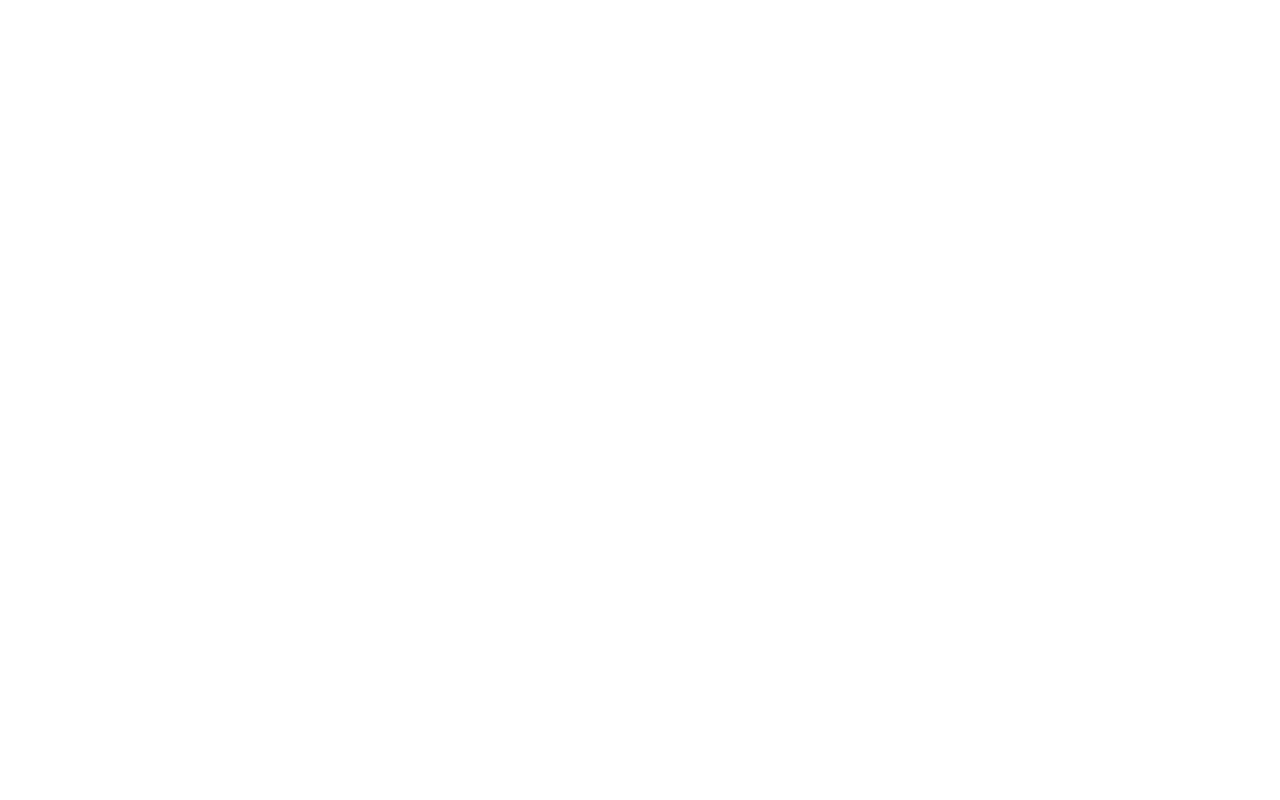
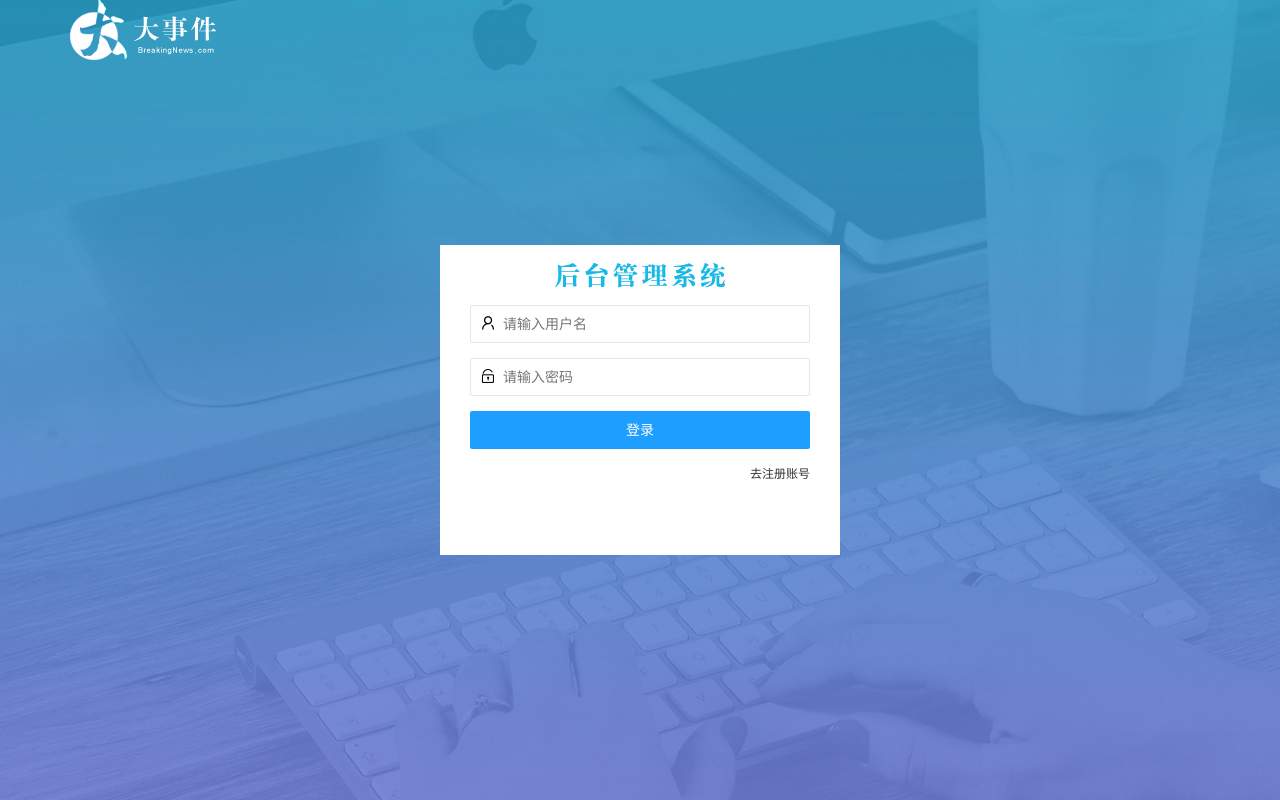
Before and after one commit to lizhao97/web_bigevent, a plain HTML site: page login.html in a window 1280 px wide. Drawn offline with Linux system fonts and the light colour scheme.

Commit message:
创建注册登录界面

```diff
--- /dev/null
+++ b/assets/css/login.css
@@ -0,0 +1,55 @@
+html,
+body {
+    margin: 0;
+    padding: 0;
+    height: 100%;
+    width: 100%;
+    background: url('/assets/images/login_bg.jpg') no-repeat center;
+    background-size: cover;
+}
+
+.loginAndRegBox {
+    width: 400px;
+    height: 310px;
+    background-color: #fff;
+    position: absolute;
+    top: 50%;
+    left: 50%;
+    transform: translate(-50%, -50%);
+}
+
+.title-box {
+    height: 60px;
+    background: url('/assets/images/login_title.png') no-repeat center;
+}
+
+.reg-box {
+    display: none;
+}
+
+.layui-form {
+    padding: 0 30px;
+}
+
+.links {
+    display: flex;
+    justify-content: flex-end;
+}
+
+.links a {
+    font-size: 12px;
+}
+
+.layui-form-item {
+    position: relative;
+}
+
+.layui-icon {
+    position: absolute;
+    left: 10px;
+    top: 10px;
+}
+
+.layui-input {
+    padding-left: 32px;
+}
--- /dev/null
+++ b/assets/js/login.js
@@ -0,0 +1,13 @@
+$(function() {
+    // 点击"去注册账号"的链接
+    $('#link_reg').on('click', function() {
+        $('.login-box').hide();
+        $('.reg-box').show();
+    });
+
+    // 点击"去登录"的链接
+    $('#link_login').on('click', function() {
+        $('.login-box').show();
+        $('.reg-box').hide();
+    })
+})
--- a/login.html
+++ b/login.html
@@ -4,11 +4,78 @@
 <head>
     <meta charset="UTF-8">
     <meta name="viewport" content="width=device-width, initial-scale=1.0">
-    <title>Document</title>
+    <title>大事件-登录/注册</title>
+    <!-- 导入layui的样式表 -->
+    <link rel="stylesheet" href="/assets/lib/layui/css/layui.css">
+    <!-- 导入自己的样式表 -->
+    <link rel="stylesheet" href="/assets/css/login.css">
 </head>
 
 <body>
+    <!-- 头部的logo区域 -->
+    <div class="layui-main">
+        <img src="/assets/images/logo.png" alt="" />
+    </div>
+    <!-- 登录注册区域 -->
+    <div class="loginAndRegBox">
+        <div class="title-box"></div>
+        <!-- 登录的div -->
+        <div class="login-box">
+            <!-- 登录的表单 -->
+            <form class="layui-form" action="">
+                <!-- 用户名 -->
+                <div class="layui-form-item">
+                    <i class="layui-icon layui-icon-username"></i>
+                    <input type="text" name="username" required lay-verify="required" placeholder="请输入用户名" autocomplete="off" class="layui-input">
+                </div>
+                <!-- 密码框 -->
+                <div class="layui-form-item">
+                    <i class="layui-icon layui-icon-password"></i>
+                    <input type="password" name="password" required lay-verify="required" placeholder="请输入密码" autocomplete="off" class="layui-input">
+                </div>
+                <!-- 登录按钮 -->
+                <div class="layui-form-item">
+                    <button class="layui-btn layui-btn-fluid  layui-btn-normal" lay-submit>登录</button>
+                </div>
+                <div class="layui-form-item links">
+                    <a href="javascript:;" id="link_reg">去注册账号</a>
+                </div>
+            </form>
+        </div>
+        <!-- 注册的div -->
+        <div class="reg-box">
+            <!-- 注册的表单 -->
+            <form class="layui-form" action="">
+                <!-- 用户名 -->
+                <div class="layui-form-item">
+                    <i class="layui-icon layui-icon-username"></i>
+                    <input type="text" name="username" required lay-verify="required" placeholder="请输入用户名" autocomplete="off" class="layui-input">
+                </div>
+                <!-- 密码框 -->
+                <div class="layui-form-item">
+                    <i class="layui-icon layui-icon-password"></i>
+                    <input type="password" name="password" required lay-verify="required" placeholder="请输入密码" autocomplete="off" class="layui-input">
+                </div>
+                <!-- 密码确认框 -->
+                <div class="layui-form-item">
+                    <i class="layui-icon layui-icon-password"></i>
+                    <input type="password" name="repassword" required lay-verify="required" placeholder="再次确认密码" autocomplete="off" class="layui-input">
+                </div>
+                <!-- 注册按钮 -->
+                <div class="layui-form-item">
+                    <button class="layui-btn layui-btn-fluid  layui-btn-normal" lay-submit>注册</button>
+                </div>
+                <div class="layui-form-item links">
+                    <a href="javascript:;" id="link_login">去登录</a>
+                </div>
+            </form>
 
+        </div>
+    </div>
+    <!-- 引入jquery文件 -->
+    <script src="/assets/lib/jquery.js"></script>
+    <!-- 引入自己的javascript文件 -->
+    <script src="/assets/js/login.js"></script>
 </body>
 
 </html>
```
